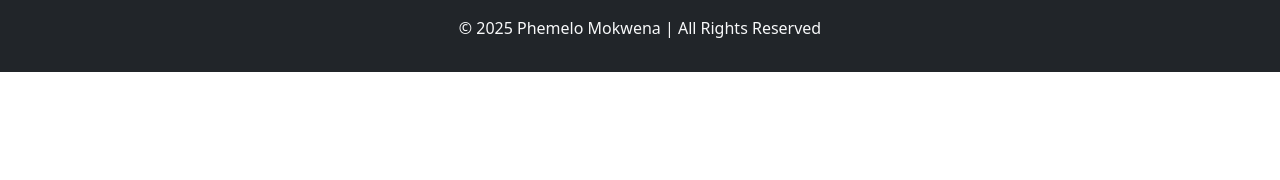
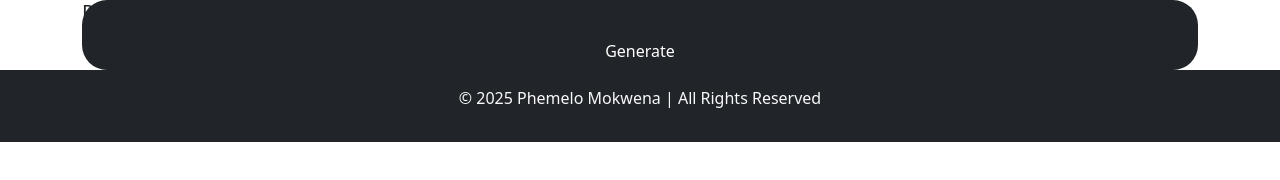
Before and after one commit to PhemeloSteve/PasswordGenerator, a plain HTML site: page index.html in a window 1280 px wide. Drawn offline with nearby package versions, Linux system fonts and the light colour scheme.

Commit message:
Added forms

```diff
--- a/index.html
+++ b/index.html
@@ -24,7 +24,17 @@
     <link href="https://fonts.googleapis.com/css2?family=Poppins:ital,wght@0,100;0,200;0,300;0,400;0,500;0,600;0,700;0,800;0,900;1,100;1,200;1,300;1,400;1,500;1,600;1,700;1,800;1,900&display=swap" rel="stylesheet">
   </head>
   <body>
+    <main>
+      <div class="container">
+        <div class="bg-dark" style="border-radius: 25px;">
+          <h1 class="lead">Password Generator</h1>
+          <form action="#" method="POST">
 
+          <button type="submit" class="btn btn-dark" style="display: block; margin: 0 auto;">Generate</button>
+        </form>
+        </div>
+      </div>
+    </main>
     <!-- Footer -->
     <footer class="bg-dark text-light text-center py-3">
       <p>&copy; 2025 Phemelo Mokwena | All Rights Reserved</p>
```
